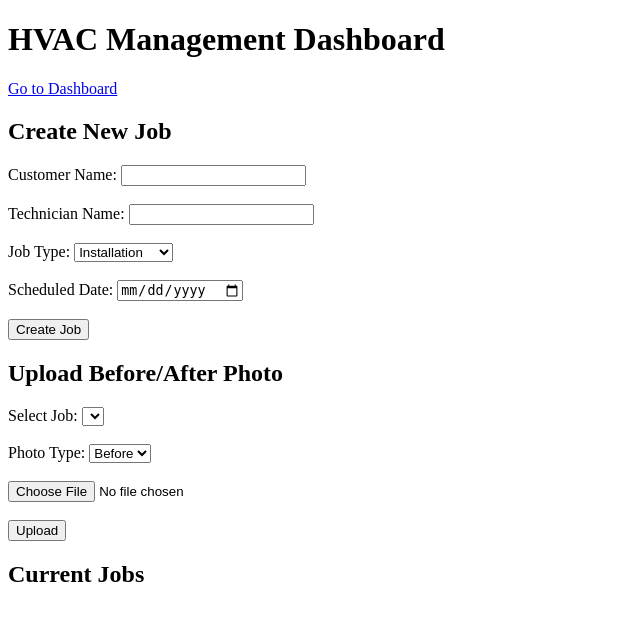
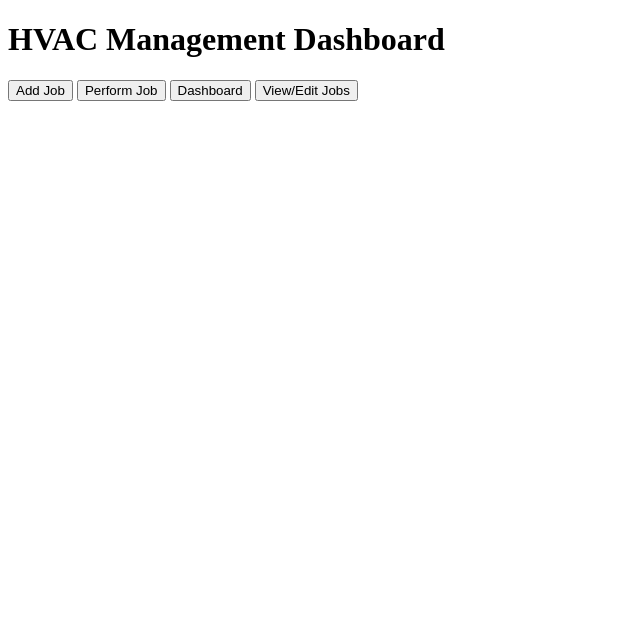
Before and after one commit to BassilAlkhalif/hvac-management-app, a Flask app: page / in a window 1280 px wide. Shown: the top 621 px of the page, without its empty margins (0-640 px from the left). Run offline with Flask 3, Linux system fonts and the light colour scheme; lists and menus that the app fills with data are empty.

Commit message:
Update index.html

```diff
--- a/hvac_management_app/templates/index.html
+++ b/hvac_management_app/templates/index.html
@@ -8,58 +8,10 @@
 <body>
 <h1>HVAC Management Dashboard</h1>
 
-<a href="/dashboard">Go to Dashboard</a>
-
-
-<!-- Create Job Form -->
-<h2>Create New Job</h2>
-<form action="/create_job" method="post">
-    <label for="customer_name">Customer Name:</label>
-    <input type="text" id="customer_name" name="customer_name" required><br><br>
-
-    <label for="technician_name">Technician Name:</label>
-    <input type="text" id="technician_name" name="technician_name" required><br><br>
-
-    <label for="job_type">Job Type:</label>
-    <select id="job_type" name="job_type">
-        <option value="Installation">Installation</option>
-        <option value="Maintenance">Maintenance</option>
-        <option value="Repair">Repair</option>
-    </select><br><br>
-
-    <label for="scheduled_date">Scheduled Date:</label>
-    <input type="date" id="scheduled_date" name="scheduled_date" required><br><br>
-
-    <button type="submit">Create Job</button>
-</form>
-
-<!-- Upload Photo Form -->
-<h2>Upload Before/After Photo</h2>
-<form action="/upload" method="post" enctype="multipart/form-data">
-    <label for="job_id">Select Job:</label>
-    <select name="job_id" id="job_id" required>
-        {% for job in jobs %}
-            <option value="{{ job.id }}">{{ job.customer_name }} - {{ job.job_type }} ({{ job.scheduled_date }})</option>
-        {% endfor %}
-    </select><br><br>
-
-    <label for="photo_type">Photo Type:</label>
-    <select name="photo_type" id="photo_type">
-        <option value="before">Before</option>
-        <option value="after">After</option>
-    </select><br><br>
-
-    <input type="file" name="file" required><br><br>
-    <button type="submit">Upload</button>
-</form>
-
-<!-- Display Current Jobs -->
-<h2>Current Jobs</h2>
-<ul>
-    {% for job in jobs %}
-        <li>{{ job.customer_name }} - {{ job.job_type }} ({{ job.scheduled_date }}) - Status: {{ job.job_status }}</li>
-    {% endfor %}
-</ul>
+<button onclick="location.href='/create_job'">Add Job</button>
+<button onclick="location.href='/perform_job'">Perform Job</button>
+<button onclick="location.href='/dashboard'">Dashboard</button>
+<button onclick="location.href='/view_jobs'">View/Edit Jobs</button>
 
 </body>
 </html>
```
